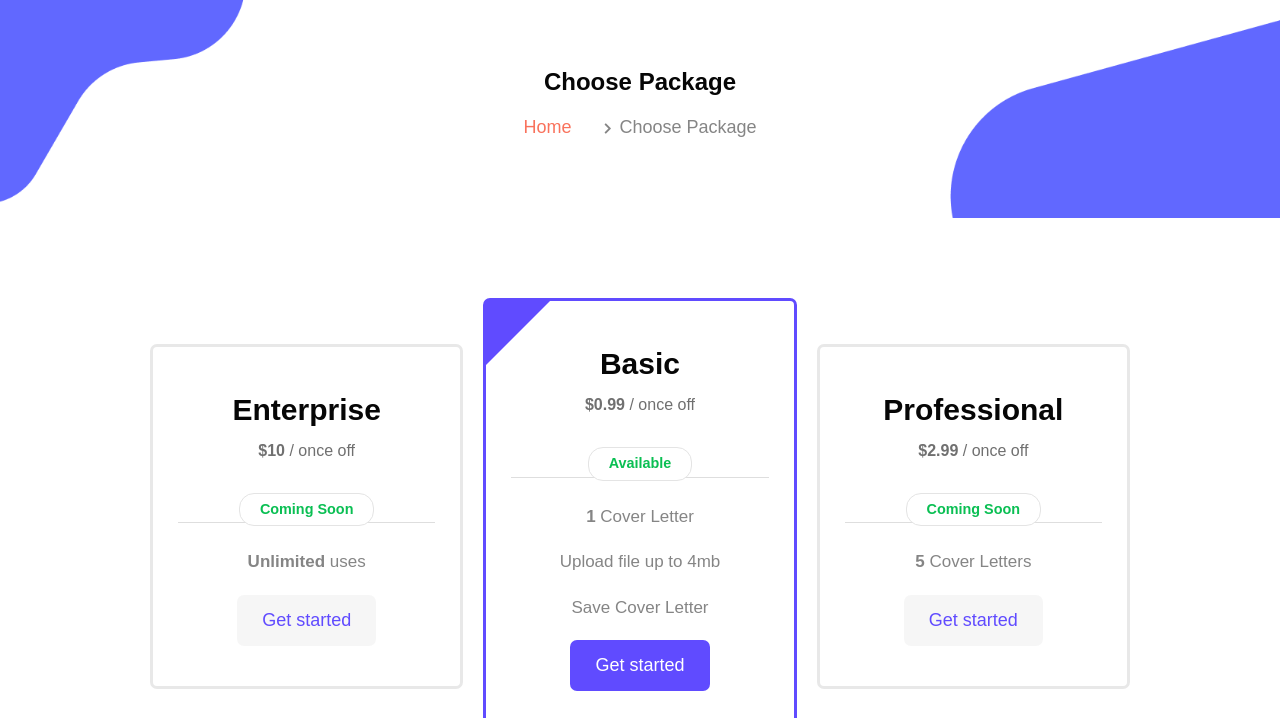
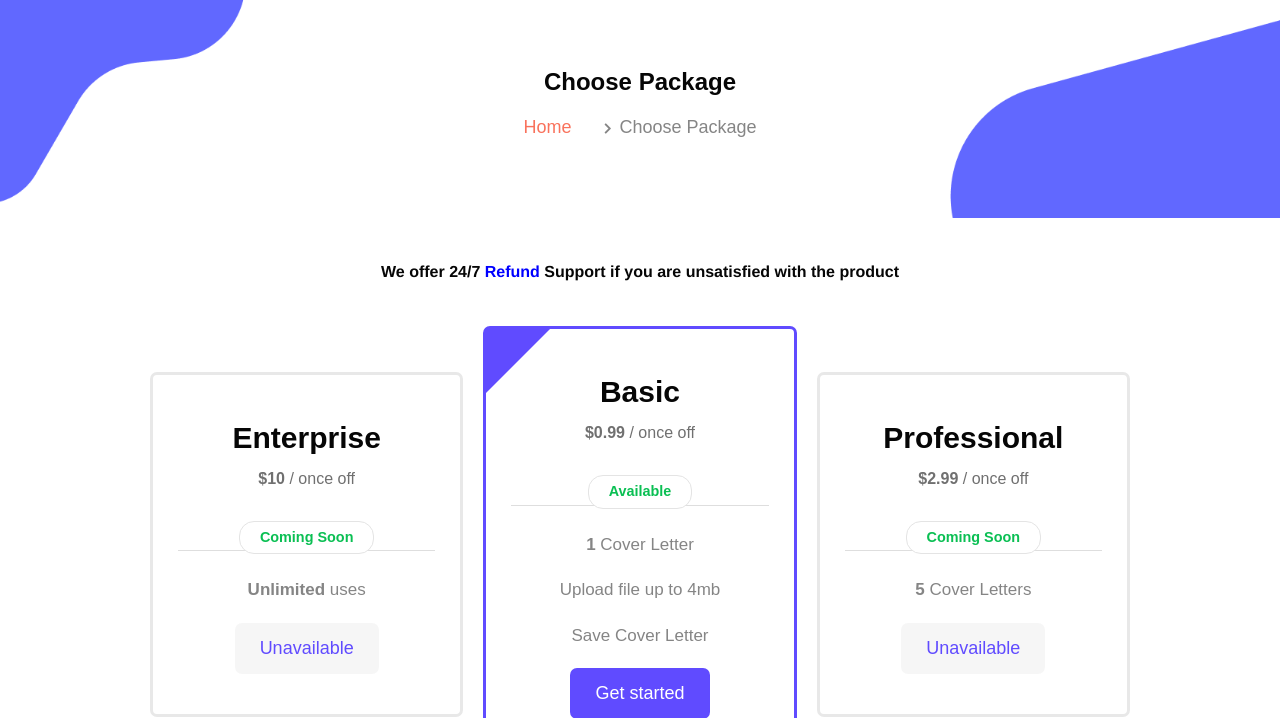
Before and after one commit to CharlesLoxton/Cover.io, a website: page public/Package.html in a window 1280 px wide. Shown: the part 82-800 px from the top of the page. Drawn offline with Linux system fonts and the light colour scheme.

Commit message:
Updated Package page to be more transparent

```diff
--- a/public/Package.html
+++ b/public/Package.html
@@ -99,7 +99,7 @@
     <!-- //inner banner -->
 
     <section class="w3l-pricingplans">
-        <h1></h1>
+        <h6 style="text-align: center; font-family: 'Franklin Gothic Medium', 'Arial Narrow', Arial, sans-serif;"><b>We offer 24/7 <span style="color: blue;">Refund</span> Support if you are unsatisfied with the product</b></h6>
         <div class='wrapper'>
             <div class="w3l-packages">
 
@@ -116,7 +116,7 @@
                         </li>
 
                     </ul>
-                    <button class="get">Get started </button>
+                    <button class="get">Unavailable</button>
                 </div>
                 <!-- Limited package end -->
 
@@ -156,11 +156,12 @@
                         </li>
 
                     </ul>
-                    <button class="get">Get started </button>
+                    <button class="get">Unavailable</button>
                 </div>
                 <!-- Basic package end -->
 
             </div>
+            <h6 style="text-align: center; font-family: 'Franklin Gothic Medium', 'Arial Narrow', Arial, sans-serif;"><b>Payments will be made with <span><img src="./assets/images/paypal.png" style="max-width: 50px;"></ima></span>and will be processed as soon as you confirm the review.</b></h6>
         </div>
         <!-- copyright -->
 
```
